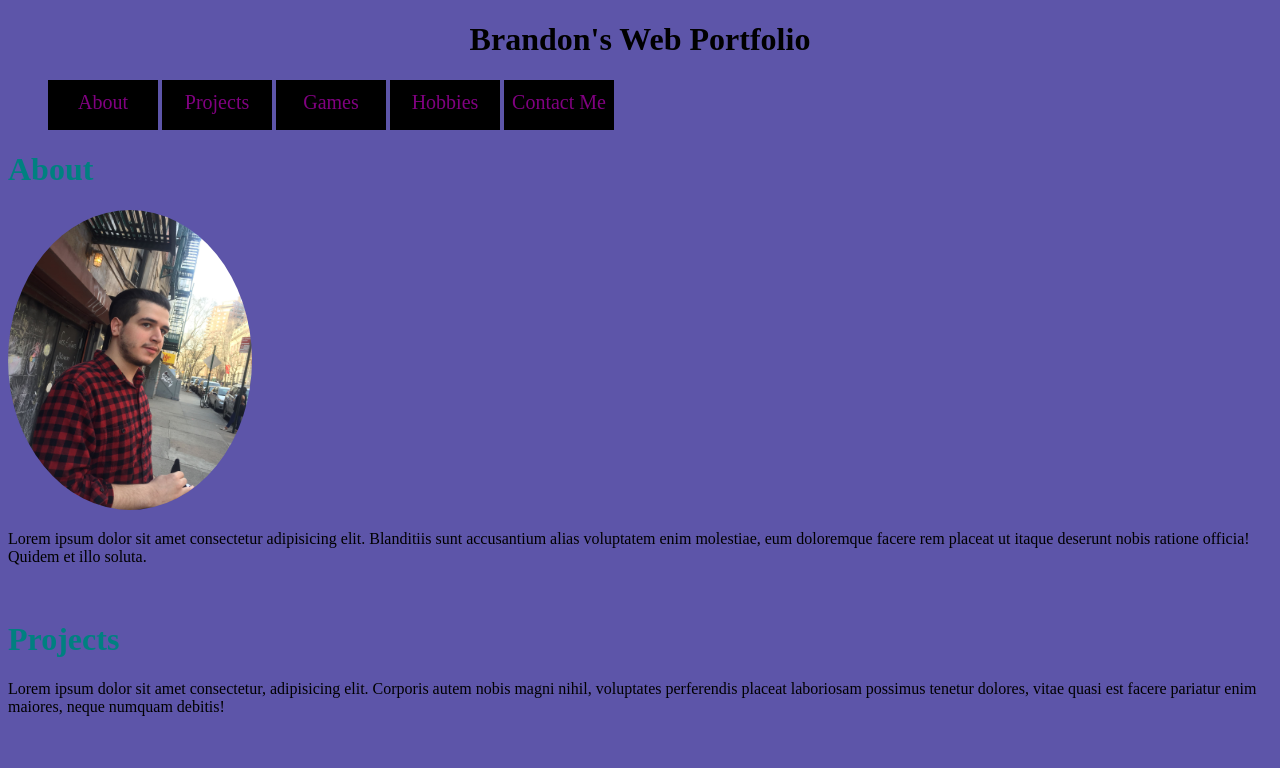
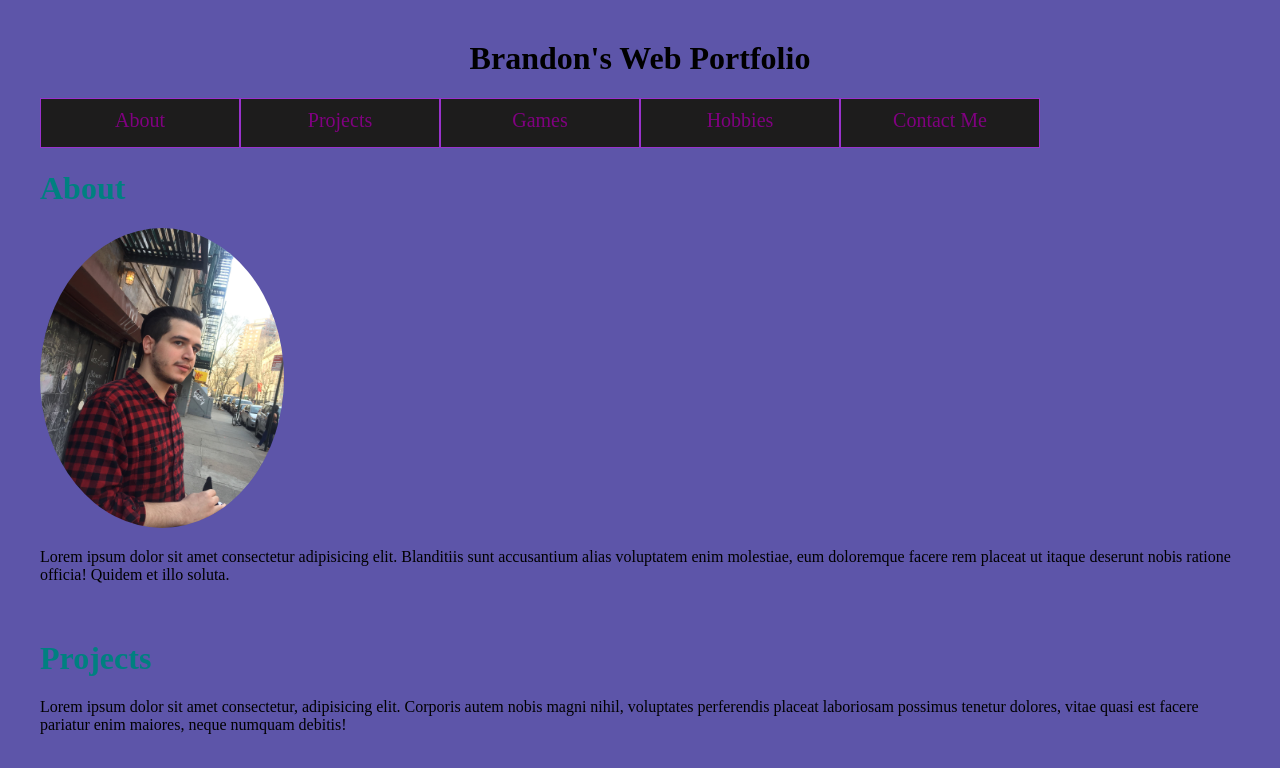
Before and after one commit to BrandonV94/Personal-Website, a plain HTML site: page index.html in a window 1280 px wide. Shown: the top 768 px of the page. Drawn offline with Linux system fonts and the light colour scheme.

Commit message:
Changes made to header using flexbox

```diff
--- a/index.html
+++ b/index.html
@@ -8,13 +8,13 @@
     <body>
         <h1 id="title">Brandon's Web Portfolio</h1>
         <header id="navigation">
-            <ul>
-                <a href="#about"><li>About</li></a>
-                <a href="#projects"><li>Projects</li></a>
-                <a href="#games"><li>Games</li></a>
-                <a href="#hobbies"><li>Hobbies</li></a>
-                <a href="#contact"><li>Contact Me</li></a>
-            </ul>
+            <div class="container" id="wrap">
+                <a href="#about"><div class="button">About</div></a>
+                <a href="#projects"><div class="button">Projects</div></a>
+                <a href="#games"><div class="button">Games</div></a>
+                <a href="#hobbies"><div class="button">Hobbies</div></a>
+                <a href="#contact"><div class="button">Contact Me</div></a>
+            </div>
         </header>
 
         <div id="about">
--- a/mystyle.css
+++ b/mystyle.css
@@ -4,6 +4,7 @@
 
 body{
     background-color: rgba(21, 9, 131, 0.692);
+    margin: 40px;
 }
 
 h1, a{
@@ -14,19 +15,20 @@ div h1{
     color: teal;
 }
 
-li{
-    background-color:black;
+/* Class section */
+.container{
+    display: inline-flex;
+    justify-content: center;
+}
+
+.button{
+    background-color:rgb(29, 28, 28);
+    border: 1px solid darkorchid;
     font-size: 20px;
-    text-align:center;
-    display: inline-block;
-    border: 1px solid black;
-    width: 110px;
+    text-align: center;
+    width: 200px;
     height: 50px;
     padding-top: 10px;
-}
-/* Class section */
-.container{
-    display: flex;
 }
 
 /* ID Section */
@@ -36,6 +38,10 @@ li{
 
 #navigation{
     float: center;
+}
+
+#wrap{
+    flex-wrap: wrap;
 }
 
 /* Meida Section */
```
